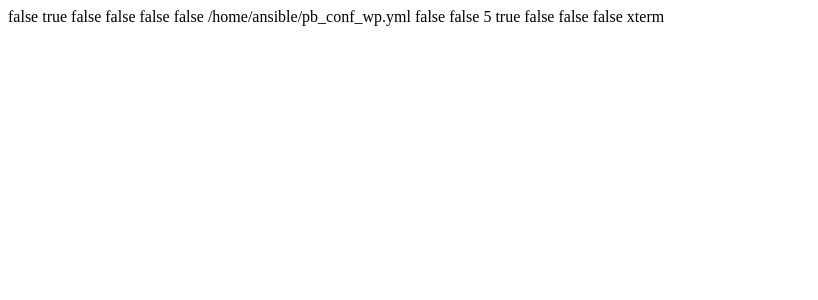
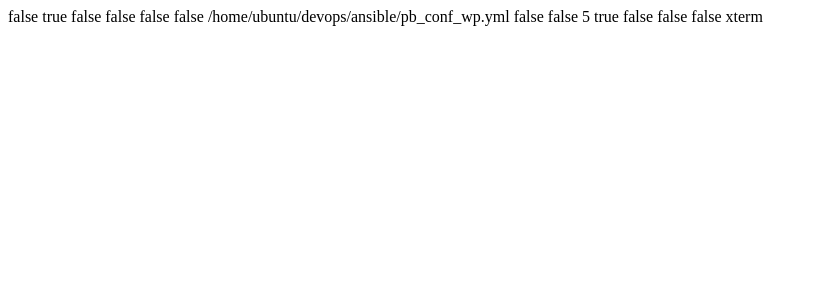
Before and after one commit to karpovichart/devops, a Python web app: template ansible/roles/configure_jenkins/templates/test.xml.j2 in a window 1280 px wide. Shown: the top 300 px of the page, without its empty margins (0-818 px from the left). Run offline with Jinja, Linux system fonts and the light colour scheme; the template is opened without the code that fills it, so the values that code supplies are empty.

Commit message:
changed addres for playbook wp

```diff
--- a/ansible/roles/configure_jenkins/templates/test.xml.j2
+++ b/ansible/roles/configure_jenkins/templates/test.xml.j2
@@ -14,7 +14,7 @@
   <concurrentBuild>false</concurrentBuild>
   <builders>
     <org.jenkinsci.plugins.ansible.AnsiblePlaybookBuilder plugin="ansible@1.0">
-      <playbook>/home/ansible/pb_conf_wp.yml</playbook>
+      <playbook>/home/ubuntu/devops/ansible/pb_conf_wp.yml</playbook>
       <inventory class="org.jenkinsci.plugins.ansible.InventoryDoNotSpecify"/>
       <limit></limit>
       <tags></tags>
```
